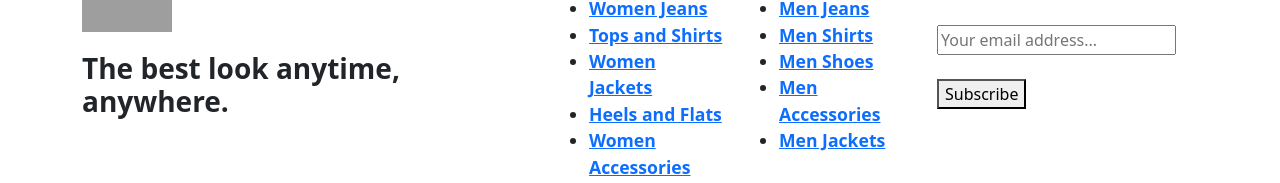
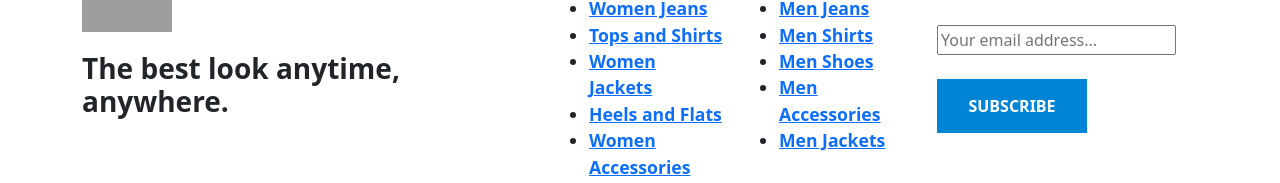
Before and after one commit to zaurkhalilli/DNK, a React (Create React App) app: page / in a window 1280 px wide. Shown: the part 3731-3914 px from the top of the page. Built offline with nearby package versions, Linux system fonts and the light colour scheme; grey boxes are pictures that could not be loaded.

Commit message:
button style added

```diff
--- a/src/Layout/Footer/Footer.jsx
+++ b/src/Layout/Footer/Footer.jsx
@@ -38,7 +38,7 @@ const Footer = () => {
               <input type="text" placeholder='Your email address...' />
               <br />
               <br />
-              <button>Subscribe</button>
+              <button>SUBSCRIBE</button>
              </div>
             </div>
           </div>
--- a/src/Layout/Footer/Footer.scss
+++ b/src/Layout/Footer/Footer.scss
@@ -29,5 +29,17 @@
             font-weight: 640;
         }
     }
+    .rightside{
+        input{
 
+        }
+        button{
+            font-weight: 640;
+            width: 150px;
+            background-color: #0084d6;
+            padding: 15px;
+            color: white;
+            border: none;
+        }
+    }
 }
```
